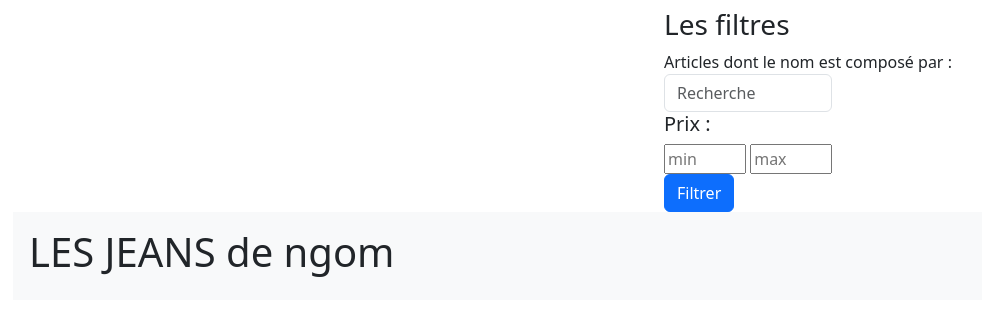
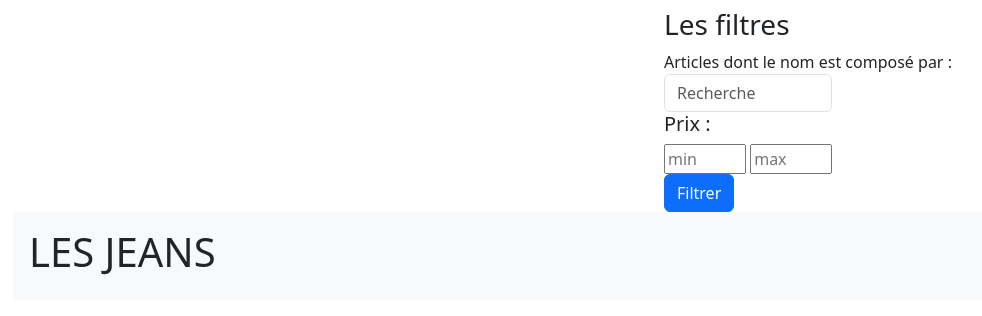
Before and after one commit to ibrahima-ngom/SAE_Ibrahima_Awa, a Python web app: template templates/client/boutique/panier_jean.html in a window 1280 px wide. Shown: the part 64-380 px from the top of the page, without its empty margins (81-1063 px from the left). Run offline with Jinja, Linux system fonts and the light colour scheme; the template is opened without the code that fills it, so the values that code supplies are empty.

Commit message:
Update panier_jean.html

```diff
--- a/templates/client/boutique/panier_jean.html
+++ b/templates/client/boutique/panier_jean.html
@@ -11,7 +11,7 @@
         </div>
 
         <div class="bg-light p-3">
-            <h1>LES JEANS de ngom</h1>
+            <h1>LES JEANS</h1>
         </div>
 
         <div class="row">
```
